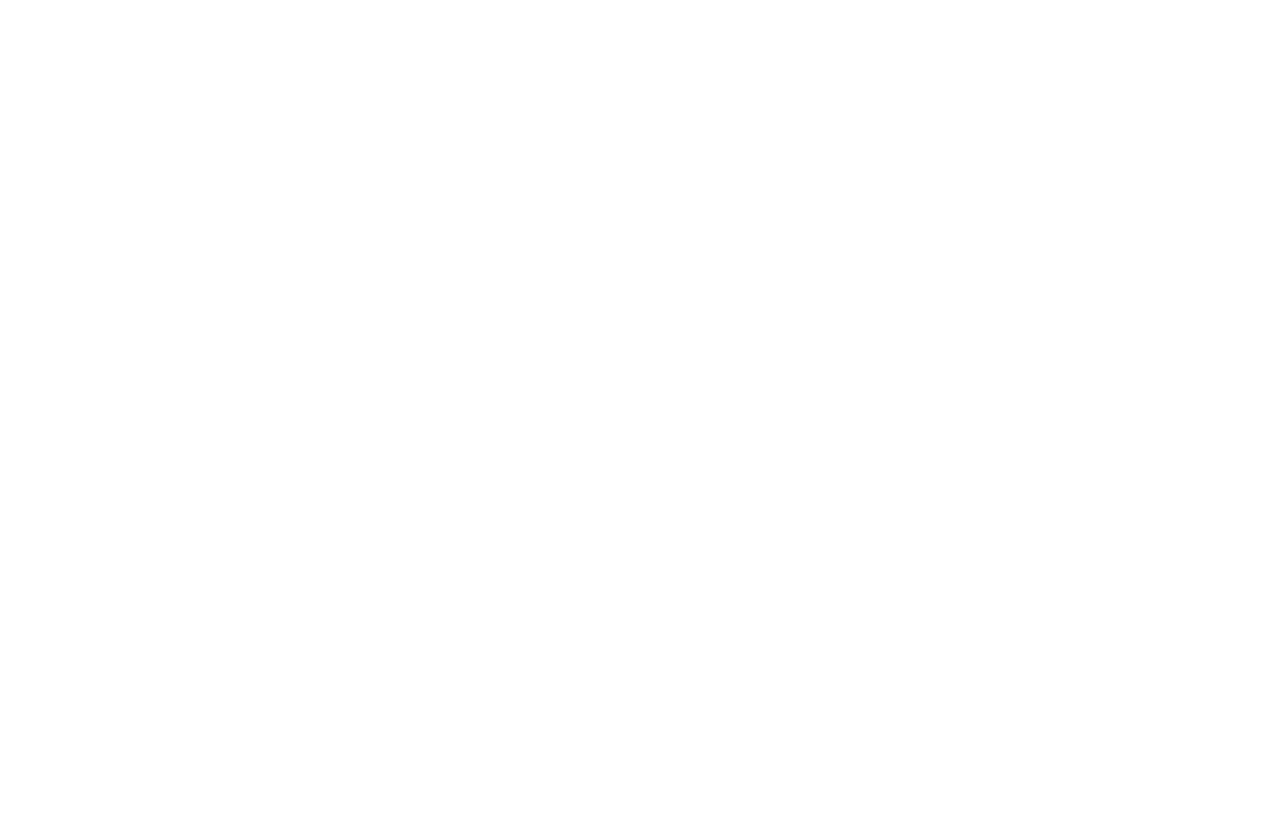
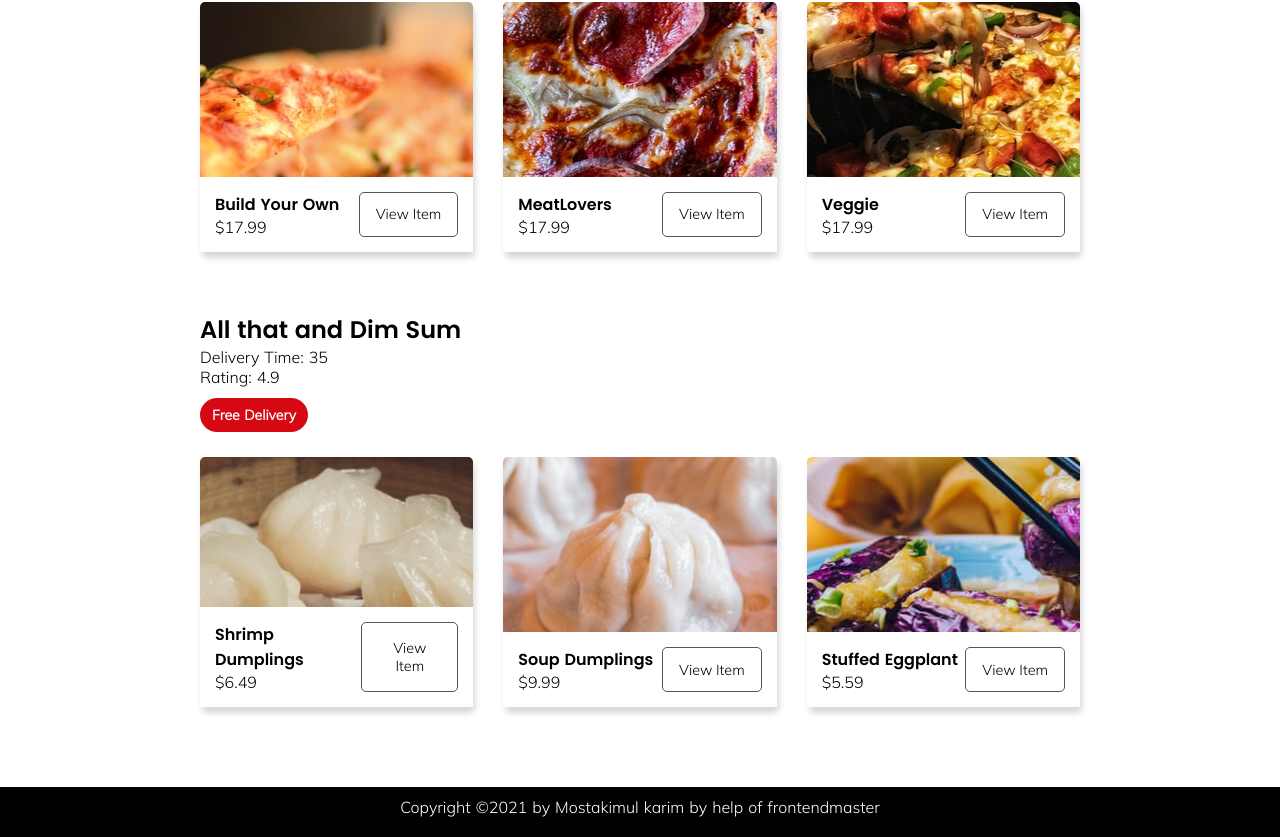
Before and after one commit to Mostakimul/food-app, a Nuxt app: page / in a window 1280 px wide. Shown: the part 1249-2086 px from the top of the page. Before the commit the page ends 800 px from the top, so only its background shows below. Built offline with nearby package versions, Linux system fonts and the light colour scheme.

Commit message:
Task and restaurant grid implemented

```diff
--- /dev/null
+++ b/components/TheFooter.vue
@@ -0,0 +1,12 @@
+<template>
+  <footer>
+    <p>Copyright &copy;2021 by Mostakimul karim by help of frontendmaster</p>
+  </footer>
+</template>
+
+<script>
+export default {}
+</script>
+
+<style lang="scss" scoped>
+</style>
--- a/components/TheNavbar.vue
+++ b/components/TheNavbar.vue
@@ -2,7 +2,7 @@
   <nav>
     <ul>
       <li><nuxt-link to="/">Home</nuxt-link></li>
-      <li><nuxt-link to="/about">About</nuxt-link></li>
+      <li><nuxt-link to="/restaurant">Restaurant</nuxt-link></li>
     </ul>
   </nav>
 </template>
--- /dev/null
+++ b/components/TheResturantInfo.vue
@@ -0,0 +1,47 @@
+<template>
+  <section class="restaurantinfo">
+    <div v-for="store in fooddata" :key="store.id">
+      <h2>{{ store.name }}</h2>
+      <p>Delivery Time: {{ store.deliveryTime }}</p>
+      <p>Rating: {{ store.rating }}</p>
+      <p v-if="store.freeDelivery" class="label">
+        <span>Free Delivery</span>
+      </p>
+
+      <div class="row">
+        <div
+          v-for="menuitem in store.menu"
+          :key="menuitem.id"
+          class="items"
+          :style="`background: url(${menuitem.img}) no-repeat center center`"
+        >
+          <div class="iteminfo">
+            <div>
+              <h4>{{ menuitem.item }}</h4>
+              <p>{{ priceformat(menuitem.price) }}</p>
+            </div>
+            <button class="ghost">View Item</button>
+          </div>
+        </div>
+      </div>
+    </div>
+  </section>
+</template>
+
+<script>
+import { mapState } from 'vuex'
+
+export default {
+  computed: {
+    ...mapState(['fooddata']),
+  },
+  methods: {
+    priceformat(item) {
+      return '$' + item.toFixed(2)
+    },
+  },
+}
+</script>
+
+<style lang="scss" scoped>
+</style>
--- a/layouts/default.vue
+++ b/layouts/default.vue
@@ -4,14 +4,17 @@
       <TheNavbar />
       <Nuxt />
     </div>
+    <TheFooter />
   </div>
 </template>
 
 <script>
 import TheNavbar from '@/components/TheNavbar.vue'
+import TheFooter from '@/components/TheFooter.vue'
 
 export default {
   components: {
+    TheFooter,
     TheNavbar,
   },
 }
--- a/pages/about.vue
+++ /dev/null
@@ -1,12 +0,0 @@
-<template>
-  <div>
-    <h2>Hi about</h2>
-  </div>
-</template>
-
-<script>
-export default {}
-</script>
-
-<style lang="scss" scoped>
-</style>
--- a/pages/index.vue
+++ b/pages/index.vue
@@ -1,15 +1,18 @@
 <template>
   <main class="container">
     <TheHeader />
+    <TheResturantInfo />
   </main>
 </template>
 
 <script>
 import TheHeader from '@/components/TheHeader.vue'
+import TheResturantInfo from '@/components/TheResturantInfo.vue'
 
 export default {
   components: {
     TheHeader,
+    TheResturantInfo,
   },
 }
 </script>
--- /dev/null
+++ b/pages/restaurant.vue
@@ -0,0 +1,19 @@
+<template>
+  <main class="container restaurant">
+    <h1>Restaurants</h1>
+    <TheResturantInfo />
+  </main>
+</template>
+
+<script>
+import TheResturantInfo from '@/components/TheResturantInfo.vue'
+
+export default {
+  components: {
+    TheResturantInfo,
+  },
+}
+</script>
+
+<style lang="scss" scoped>
+</style>
```
